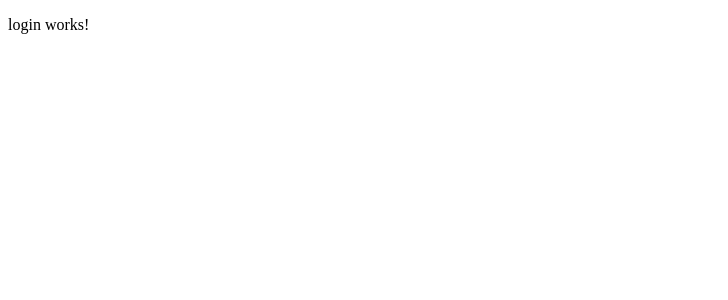
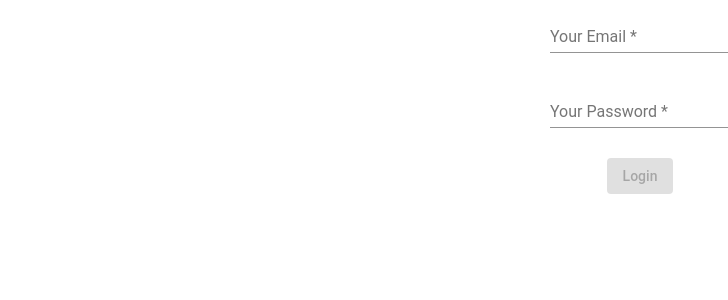
Before and after one commit to s-ranjgar/Fitness-Tracker, an Angular app: page /login in a window 1280 px wide. Shown: the top 300 px of the page, without its empty margins (0-728 px from the left). Built offline with nearby package versions, Linux system fonts and the light colour scheme.

Commit message:
login component

```diff
--- a/src/app/auth/login/login.component.html
+++ b/src/app/auth/login/login.component.html
@@ -1 +1,16 @@
-<p>login works!</p>
+<section class="login-form">
+
+    <form fxLayout="column" fxLayoutAlign="center center" fxLayoutGap="10px" #f="ngForm" (ngSubmit)="onSubmit(f)">
+        <mat-form-field>
+            <input type="email" matInput ngModel name="email" placeholder="Your Email" #emailInput="ngModel" email required>
+            <mat-error *ngIf="emailInput.hasError('required')">Field must not be empty</mat-error>
+            <mat-error *ngIf="!emailInput.hasError('required')">E-Mail is invalid</mat-error>
+        </mat-form-field>
+
+        <mat-form-field>
+            <input type="password" matInput ngModel name="password" placeholder="Your Password" #pwInput="ngModel" required>
+            <mat-error>Field must not be empty</mat-error>
+        </mat-form-field>
+        <button type="submit" mat-raised-button color="primary" [disabled]="f.invalid">Login</button>
+    </form>
+</section>
--- a/src/app/auth/login/login.component.ts
+++ b/src/app/auth/login/login.component.ts
@@ -1,4 +1,5 @@
 import { Component, OnInit } from '@angular/core';
+import { NgForm } from '@angular/forms';
 
 @Component({
   selector: 'app-login',
@@ -12,4 +13,8 @@ export class LoginComponent implements OnInit {
   ngOnInit(): void {
   }
 
+  onSubmit(form: NgForm){
+    console.log(form);
+  }
+
 }
```
